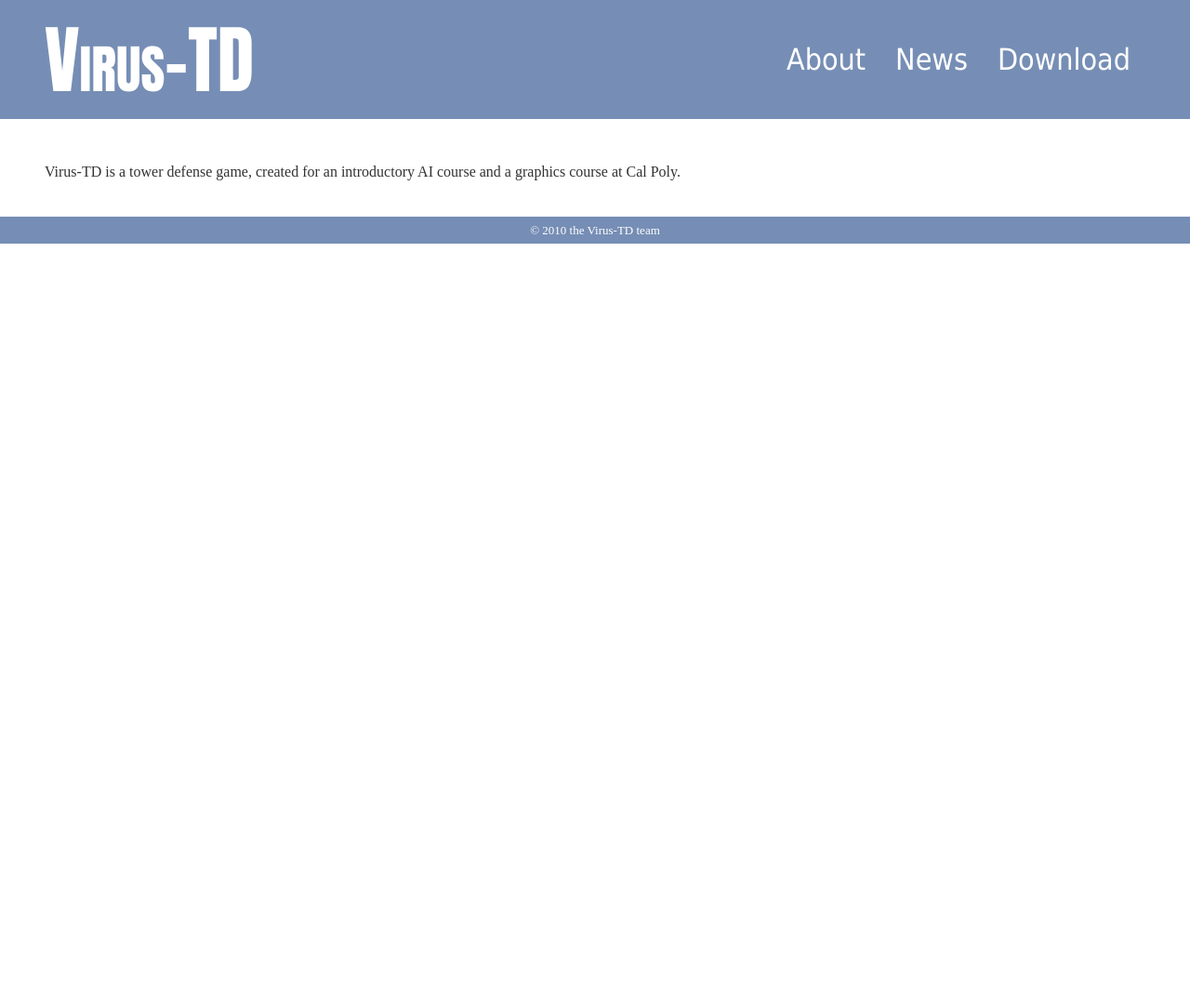
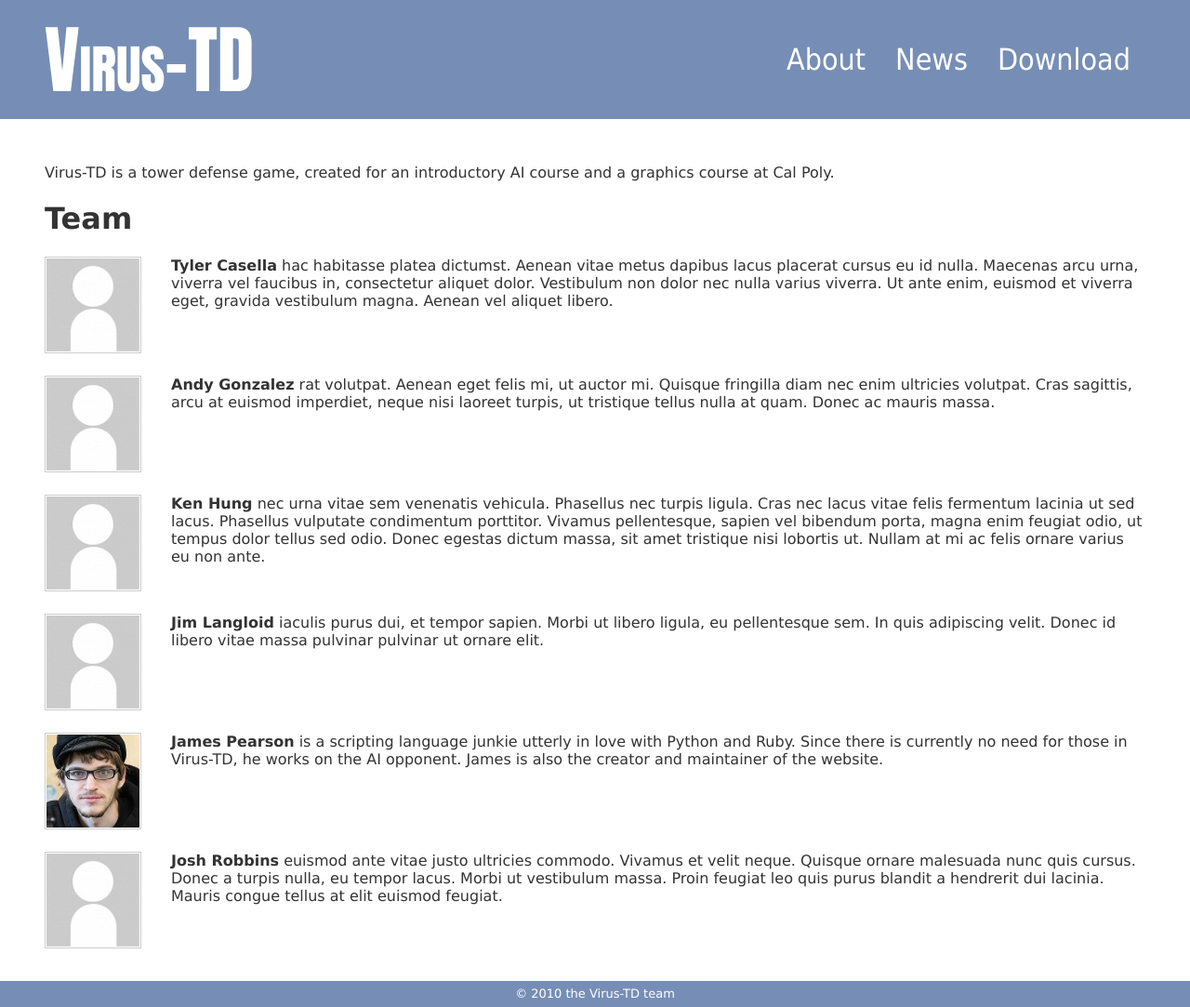
Before and after one commit to xiongchiamiov/virus-td, a Jekyll site: the page built from about.md, in a window 1280 px wide. Shown: the whole page at 93% size. Built offline with Jekyll 4.4.1, drawn with Linux system fonts in a browser that asks for light colours; Markdown is read by kramdown in place of the engine named in the settings; before the commit the page ends 900 px from its top, so only the background shows below that.

Commit message:
about: add (mostly-fake) bios of team members

```diff
--- a/about.md
+++ b/about.md
@@ -5,3 +5,54 @@ title: About
 
 Virus-TD is a tower defense game, created for an introductory AI course and a
 graphics course at Cal Poly.
+
+# Team
+
+<span class="bio">
+![Tyler Casella](/media/images/unknown.jpg)
+**Tyler Casella** hac habitasse platea dictumst. Aenean vitae metus dapibus
+lacus placerat cursus eu id nulla. Maecenas arcu urna, viverra vel faucibus in,
+consectetur aliquet dolor. Vestibulum non dolor nec nulla varius viverra. Ut
+ante enim, euismod et viverra eget, gravida vestibulum magna. Aenean vel aliquet
+libero.
+</span>
+
+<span class="bio">
+![Andy Gonzalez](/media/images/unknown.jpg)
+**Andy Gonzalez** rat volutpat. Aenean eget felis mi, ut auctor mi. Quisque
+fringilla diam nec enim ultricies volutpat. Cras sagittis, arcu at euismod
+imperdiet, neque nisi laoreet turpis, ut tristique tellus nulla at quam. Donec
+ac mauris massa.
+</span>
+
+<span class="bio">
+![Ken Hung](/media/images/unknown.jpg)
+**Ken Hung** nec urna vitae sem venenatis vehicula. Phasellus nec turpis ligula.
+Cras nec lacus vitae felis fermentum lacinia ut sed lacus. Phasellus vulputate
+condimentum porttitor. Vivamus pellentesque, sapien vel bibendum porta, magna
+enim feugiat odio, ut tempus dolor tellus sed odio. Donec egestas dictum massa,
+sit amet tristique nisi lobortis ut. Nullam at mi ac felis ornare varius eu non
+ante.
+</span>
+
+<span class="bio">
+![Jim Langloid](/media/images/unknown.jpg)
+**Jim Langloid** iaculis purus dui, et tempor sapien. Morbi ut libero ligula, eu
+pellentesque sem. In quis adipiscing velit. Donec id libero vitae massa pulvinar
+pulvinar ut ornare elit.
+</span>
+
+<span class="bio">
+![James Pearson](/media/images/pearson.jpg)
+**James Pearson** is a scripting language junkie utterly in love with Python and
+Ruby. Since there is currently no need for those in Virus-TD, he works on the AI
+opponent.  James is also the creator and maintainer of the website.
+</span>
+
+<span class="bio">
+![Josh Robbins](/media/images/unknown.jpg)
+**Josh Robbins** euismod ante vitae justo ultricies commodo. Vivamus et velit
+neque. Quisque ornare malesuada nunc quis cursus. Donec a turpis nulla, eu
+tempor lacus. Morbi ut vestibulum massa. Proin feugiat leo quis purus blandit a
+hendrerit dui lacinia. Mauris congue tellus at elit euismod feugiat.
+</span>
--- a/media/css/style.css
+++ b/media/css/style.css
@@ -1,5 +1,6 @@
 body {
 	margin: 0;
+	font-family: verdana, "Lucida Grande", arial, helvetica, sans-serif;
 }
 
 #header,
@@ -89,6 +90,19 @@ body {
 	font-size: small;
 }
 
+.bio {
+	display: block;
+	clear: both;
+	min-height: 100px;
+	margin-bottom: 28px;
+}
+.bio img {
+	float: left;
+	margin-right: 2em;
+	border: 1px solid #ccc;
+	padding: 1px;
+}
+
 /* Footer */
 #footer {
 	font-size: small;
```
Also changed, not shown: index.md (+1 -1 lines), media/images/pearson.jpg (added), media/images/unknown.jpg (added).
